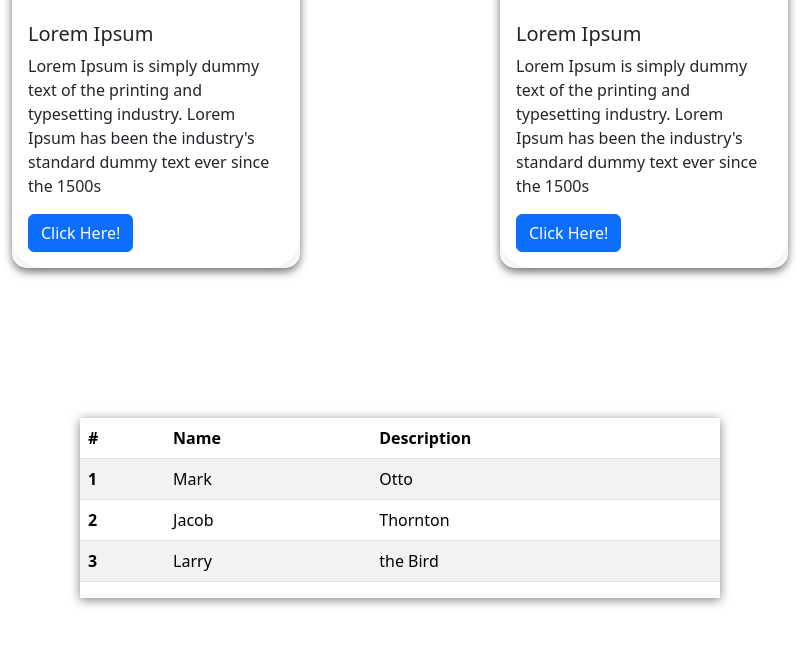
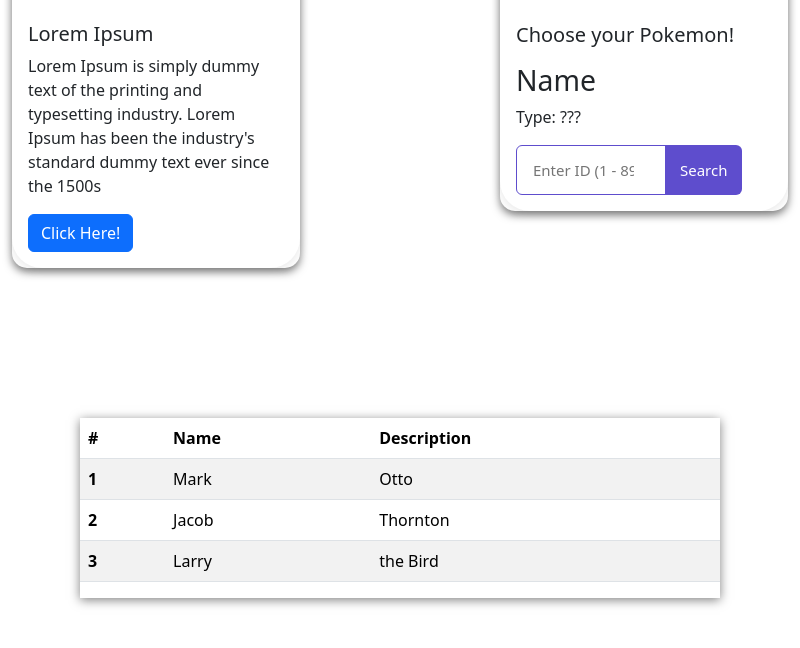
Before and after one commit to jpmorillom1/wprogramming-diagnostic-test, an Electron app: page front/index.html in a window 800 px wide. Shown: the part 360-1008 px from the top of the page. Drawn offline with nearby package versions, Linux system fonts and the light colour scheme.

Commit message:
feat(index): add Pokemon search functionality with backend fetch integration and improved styling

```diff
--- a/front/index.html
+++ b/front/index.html
@@ -28,20 +28,23 @@
         <div class="cards-item">
                 <div class="card" style="width: 18rem;">
                     <div class="cards-header">
-                        <img src="https://upload.wikimedia.org/wikipedia/commons/4/41/Escudo_de_la_Universidad_Central_del_Ecuador_-_Andr%C3%A9s_Agual.png" class="img-card" alt="...">
-                    <p class="card-text">"Neque porro quisquam est qui dolorem ipsum quia dolor sit amet, consectetur, adipisci velit..."</p>
+                        <img id="pokemonImg" src="https://vcastle.github.io/pokedex/static/media/pokeball.b7cd3e0a.gif" alt="Pokémon" class="img-card" />
+
+
                     </div>
                 <div class="card-body">
-                    <h5 class="card-title">Lorem Ipsum</h5>
-                    <p class="card-text">Lorem Ipsum is simply dummy text of the printing and typesetting industry. Lorem Ipsum has been the industry's standard dummy text ever since the 1500s </p>
-                    <a href="#" class="btn btn-primary">Click Here!</a>
+                    <h5 class="card-title">Choose your Pokemon!</h5>
+                    <p class="card-text">
+                            <h2 id="pokemonName">Name</h2>
+                            <p id="pokemonType">Type: ???</p>
+                    </p>
+                    <div class="input-group">
+                            <input type="number" id="pokemonId"  class="input" placeholder="Enter ID (1 - 898)" />
+                            <button id="searchBtn" class="button--submit">Search</button>
+                    </div>
                 </div>
                 </div>
         </div>
-
-
-
-
     </div>
 
 
@@ -76,6 +79,26 @@
     </table>
     </div>
 
+    <script>
+        document.getElementById("searchBtn").addEventListener("click", () => {
+        const id = document.getElementById("pokemonId").value;
+        if (!id) return alert("Ingresa un ID de Pokémon");
+
+        fetch(`http://localhost:8080/api/pokemon/${id}`)
+            .then(response => response.json())
+            .then(data => {
+            document.getElementById("pokemonImg").src = data.sprites.other.home.front_default;
+            document.getElementById("pokemonName").textContent = data.name.toUpperCase();
+            document.getElementById("pokemonType").textContent =
+                "Type: " + data.types.map(t => t.type.name).join(", ");
+            })
+            .catch(() => {
+            alert("that pokemon does not exist yet :(");
+            });
+        });
+
+    </script>
+
 
 
 
--- a/front/styles.css
+++ b/front/styles.css
@@ -35,10 +35,22 @@ body{
 .img-card{
 width: 120px;
 height: 120px;
-margin: 20px;;
+margin: 20px;
+transition: transform 0.3s ease;
+
 
 }
 
+
+.img-card:hover {
+
+
+    /* Efecto de brillo (muy moderno) */
+    filter: brightness(1.2);
+    transform: scale(1.1);
+    filter: drop-shadow(0 10px 20px rgba(0,0,0,0.3));
+
+}
 .cards-item:hover{
     box-shadow: 0 8px 16px 0 rgba(0, 0, 0, 0.9);
     transform: scale(1.05);
@@ -68,6 +80,45 @@ margin: 20px;;
 
 }
 
+/* From Uiverse.io by alexruix */
+.input-group {
+  display: flex;
+  align-items: center;
+}
+
+.input {
+  min-height: 50px;
+  max-width: 150px;
+  padding: 0 1rem;
+  color: #000000;
+  font-size: 15px;
+  border: 1px solid #5e4dcd;
+  border-radius: 6px 0 0 6px;
+  background-color: transparent;
+}
+
+.button--submit {
+  min-height: 50px;
+  padding: .5em 1em;
+  border: none;
+  border-radius: 0 6px 6px 0;
+  background-color: #5e4dcd;
+  color: #fff;
+  font-size: 15px;
+  cursor: pointer;
+  transition: background-color .3s ease-in-out;
+}
+
+.button--submit:hover {
+  background-color: #5e5dcd;
+}
+
+.input:focus, .input:focus-visible {
+  border-color: #3898EC;
+  outline: none;
+}
+
+
 @media (max-width: 768px) {
 
   .cards-container {
```
